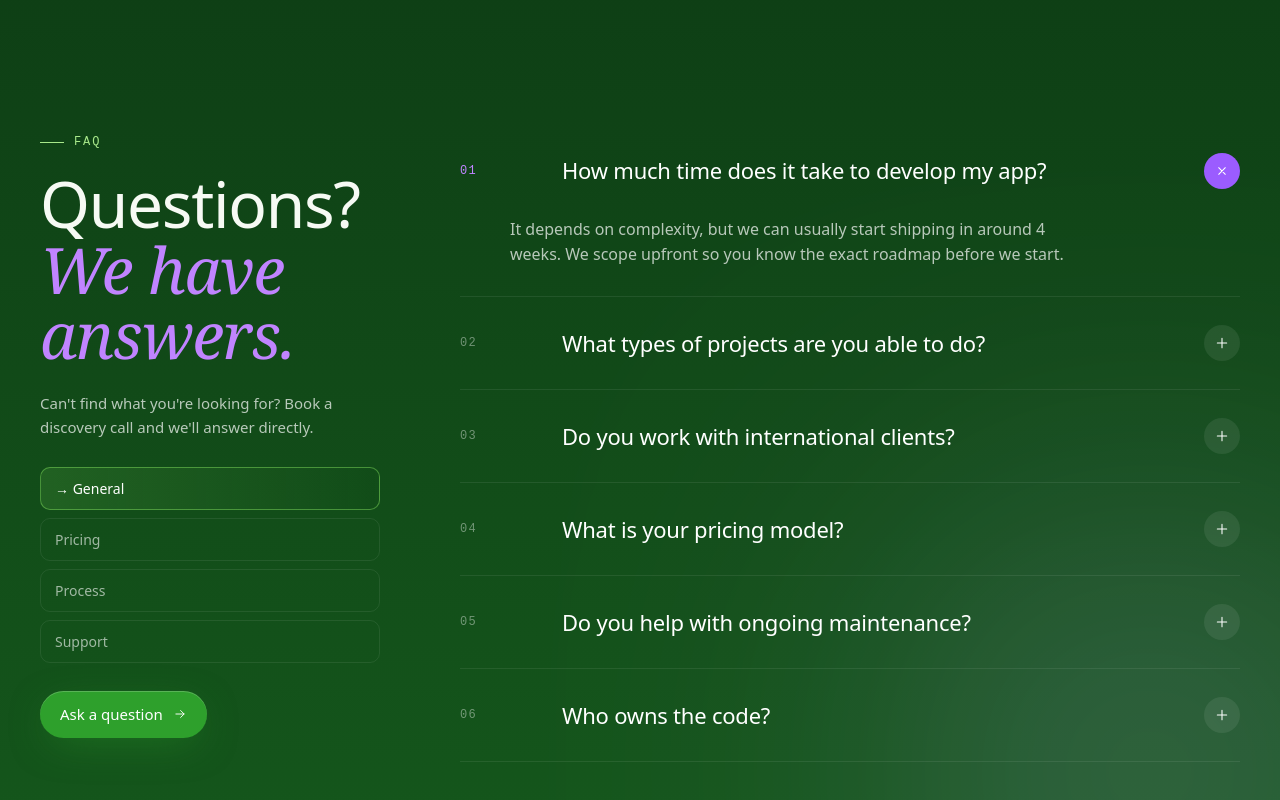
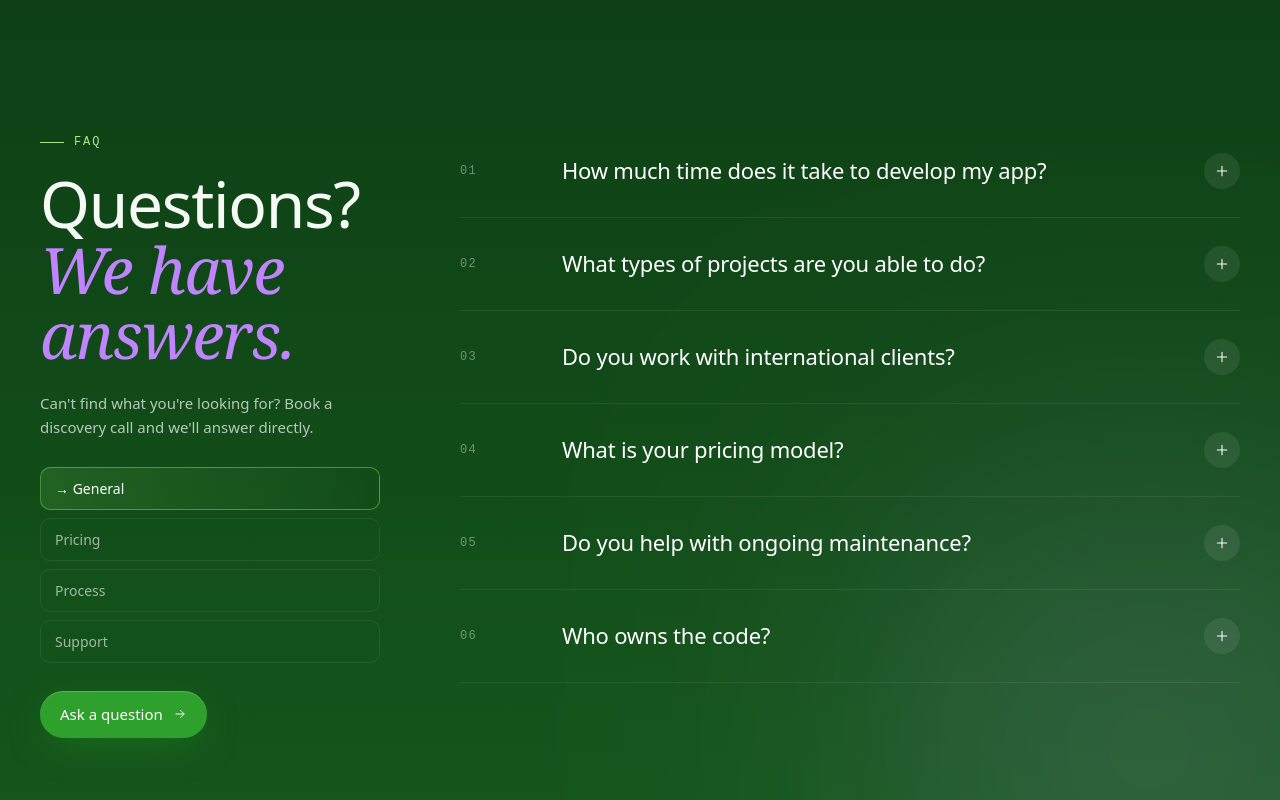
Before and after one commit to paulxd225/snappiffy-second-design, a React (Vite) app: page / in a window 1280 px wide. Shown: the part 9320-10120 px from the top of the page. Built offline with nearby package versions, Linux system fonts and the light colour scheme.

Commit message:
feat: :sparkles: FAQ questions
se añadieron preguntas por secciones de tipo de preguntas a la seccion de faq

```diff
--- a/src/sections/FAQ.tsx
+++ b/src/sections/FAQ.tsx
@@ -2,7 +2,9 @@ import { useState } from "react";
 import { Icons } from "../components/Icons";
 import { useReveal } from "../hooks/use-reveal";
 
-const data = [
+type QA = { q: string; a: string };
+
+const general: QA[] = [
 	{
 		q: "How much time does it take to develop my app?",
 		a: "It depends on complexity, but we can usually start shipping in around 4 weeks. We scope upfront so you know the exact roadmap before we start.",
@@ -28,12 +30,99 @@ const data = [
 		a: "You do. 100%. Full source handover at the end of every project, documented and ready for any team to take over.",
 	},
 ];
-const cats = ["General", "Pricing", "Process", "Support"];
+
+const pricing: QA[] = [
+	{
+		q: "How do you estimate cost before we start?",
+		a: "We align on goals, user flows, and integrations, then package a fixed scope with a clear milestone plan. You get a written estimate and timeline before any build work begins.",
+	},
+	{
+		q: "What's included in the starting price vs add-ons?",
+		a: "The starting package covers design, development, QA, and a production launch for the agreed feature set. Add-ons are things like extra platforms, advanced AI, or third-party certifications — quoted separately.",
+	},
+	{
+		q: "Do you charge for revisions during the build?",
+		a: "Reasonable iterations inside the agreed scope are included. If priorities shift into new features or a major pivot, we document the delta and price it as a change request so there are no surprises.",
+	},
+	{
+		q: "How do deposits and milestones work?",
+		a: "We typically split payments across milestones — kickoff, core build, and launch — so cash flow matches delivery. Exact splits are spelled out in the proposal you approve up front.",
+	},
+	{
+		q: "Can we start smaller and expand later?",
+		a: "Yes. Many teams ship an MVP first, then fund phases two and three from traction. We architect with that path in mind so growth doesn't mean a rewrite.",
+	},
+	{
+		q: "What happens if we pause or cancel mid-project?",
+		a: "Work billed to the current milestone is due; we hand over what's completed along with notes and access. If you return later, we pick up from the last agreed checkpoint.",
+	},
+];
+
+const process: QA[] = [
+	{
+		q: "What happens right after we sign?",
+		a: "We schedule a kickoff, confirm stakeholders, and set up your client portal with milestones, files, and weekly updates. Engineering starts once access and assets are in place.",
+	},
+	{
+		q: "How will we track progress day to day?",
+		a: "You'll see tasks move across stages in the portal, plus a standing summary of what's done, what's next, and any decisions waiting on you.",
+	},
+	{
+		q: "Who is our main point of contact?",
+		a: "A dedicated project manager coordinates design, engineering, and QA. Technical questions route to the right specialist without you chasing individuals.",
+	},
+	{
+		q: "How often do we meet or get updates?",
+		a: "Most teams prefer a weekly sync plus async updates in the portal. If we're in a crunch week, we can temporarily increase touchpoints.",
+	},
+	{
+		q: "What do you need from us to move fast?",
+		a: "Brand assets, access to any APIs or accounts, product decisions, and timely feedback on reviews. A single approver on your side removes bottlenecks.",
+	},
+	{
+		q: "How is QA and launch handled?",
+		a: "We run structured QA, a UAT window with you, then deploy to production with monitoring and rollback notes. Post-launch we stay close for stabilization.",
+	},
+];
+
+const support: QA[] = [
+	{
+		q: "What's included in a maintenance plan?",
+		a: "Security patches, dependency updates, small bug fixes, store compliance updates, and a monthly health check. Larger features are scoped as separate work.",
+	},
+	{
+		q: "How fast can you respond to incidents?",
+		a: "Critical production issues are triaged immediately during business hours, with a clear escalation path. Exact targets are defined in your maintenance tier.",
+	},
+	{
+		q: "Do you help with app store rejections or reviews?",
+		a: "Yes — we prepare metadata, screenshots, and review notes, then iterate with you if Apple or Google requests changes.",
+	},
+	{
+		q: "Can you train our team on the codebase?",
+		a: "We provide walkthrough sessions, READMEs, and environment setup docs. If you onboard engineers later, we can do a focused handoff workshop.",
+	},
+	{
+		q: "How do we request new features after launch?",
+		a: "Open a ticket in the portal or email your PM. We'll estimate impact, schedule it against your retainer or quote a milestone if it's larger.",
+	},
+	{
+		q: "Is there an SLA for production outages?",
+		a: "Maintenance tiers include defined response windows for production-down events. Non-production or cosmetic issues are handled in the regular queue.",
+	},
+];
+
+const cats = ["General", "Pricing", "Process", "Support"] as const;
+const faqSets: QA[][] = [general, pricing, process, support];
+
+const ANSWER_MAX_PX = 360;
 
 export function FAQ() {
 	const ref = useReveal();
-	const [open, setOpen] = useState(0);
+	const [open, setOpen] = useState(-1);
 	const [cat, setCat] = useState(0);
+	const items = faqSets[cat];
+	const activeCat = cats[cat];
 
 	return (
 		<section
@@ -89,7 +178,11 @@ export function FAQ() {
 								<button
 									type="button"
 									key={c}
-									onClick={() => setCat(i)}
+									aria-pressed={i === cat}
+									onClick={() => {
+										setCat(i);
+										setOpen(-1);
+									}}
 									style={{
 										textAlign: "left",
 										padding: "10px 14px",
@@ -124,10 +217,13 @@ export function FAQ() {
 						</a>
 					</div>
 
-					<div style={{ flex: 1, minWidth: 320 }}>
-						{data.map((it, i) => (
+					<section
+						aria-label={`${activeCat} questions`}
+						style={{ flex: 1, minWidth: 320 }}
+					>
+						{items.map((it, i) => (
 							<div
-								key={it.q}
+								key={`${activeCat}:${it.q}`}
 								style={{ borderBottom: "1px solid rgba(255,255,255,.08)" }}
 							>
 								<button
@@ -188,7 +284,7 @@ export function FAQ() {
 								<div
 									style={{
 										overflow: "hidden",
-										maxHeight: open === i ? 200 : 0,
+										maxHeight: open === i ? ANSWER_MAX_PX : 0,
 										opacity: open === i ? 1 : 0,
 										transition:
 											"max-height .5s cubic-bezier(.2,.7,.2,1), opacity .3s",
@@ -209,7 +305,7 @@ export function FAQ() {
 								</div>
 							</div>
 						))}
-					</div>
+					</section>
 				</div>
 			</div>
 		</section>
```
